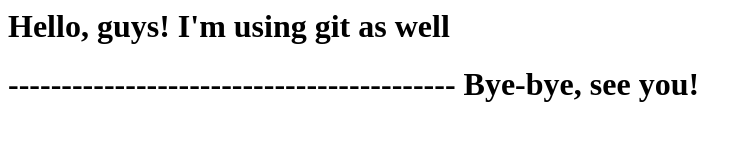
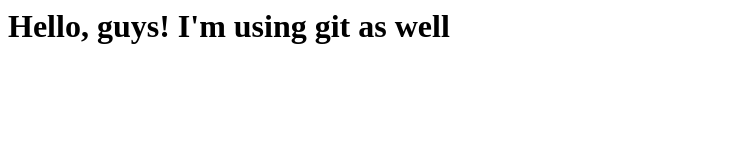
Before and after one commit to MityaSorokin/git_rep, a plain HTML site: page index.html in a window 1280 px wide. Shown: the whole page, without its empty margins (0-752 px from the left). Drawn offline with Linux system fonts and the light colour scheme.

Commit message:
Revert "wrong line into index.html"
This reverts commit 35b9757278433f143ab0403a37d7bab620b65199.

```diff
--- a/index.html
+++ b/index.html
@@ -1,3 +1 @@
 <h1>Hello, guys! I'm using git as well<h1>
-------------------------------------------
-<h>Bye-bye, see you!<h>
```
